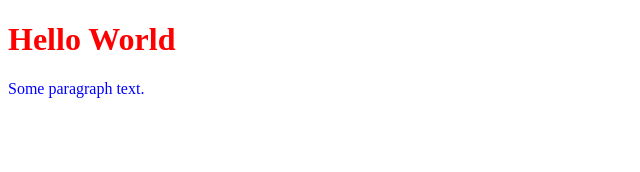
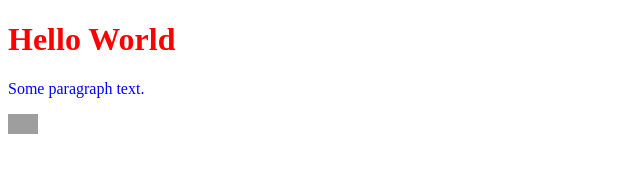
Before and after one commit to audreyemu/cyber-web-training-1, a website: page app/public/index.html in a window 1280 px wide. Shown: the full height of the page, 0-640 px from the left. Drawn offline with Linux system fonts and the light colour scheme; grey boxes are pictures that could not be loaded.

Commit message:
Update index.html

```diff
--- a/app/public/index.html
+++ b/app/public/index.html
@@ -14,4 +14,5 @@
 <body>
     <h1>Hello World</h1>
     <p>Some paragraph text.</p>
+    <img src='https://www.ikea.com/us/en/images/products/bygglek-201-piece-lego-r-brick-set-mixed-colors__0915518_pe784785_s5.jpg' alt='Here is my image' width='30px' height='20px'>
 </body>
```
